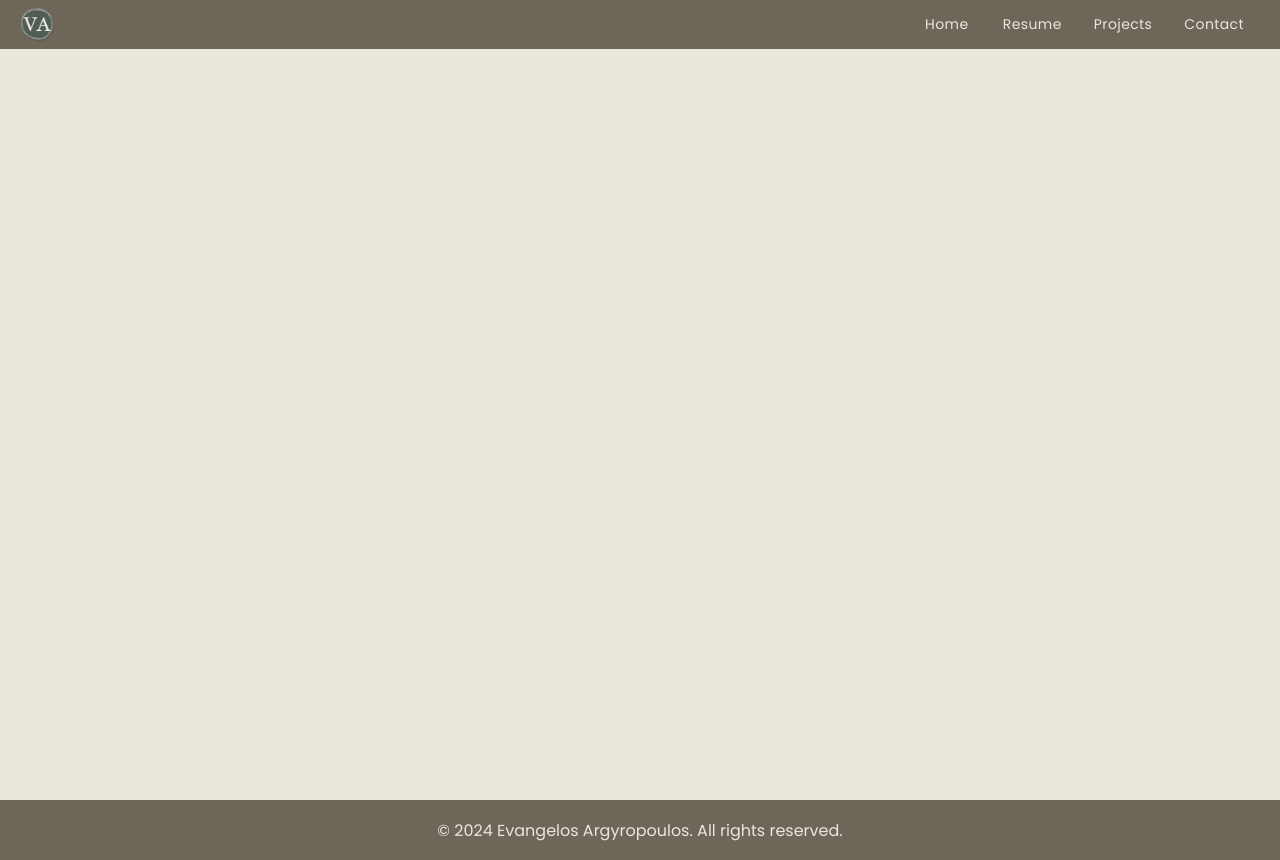
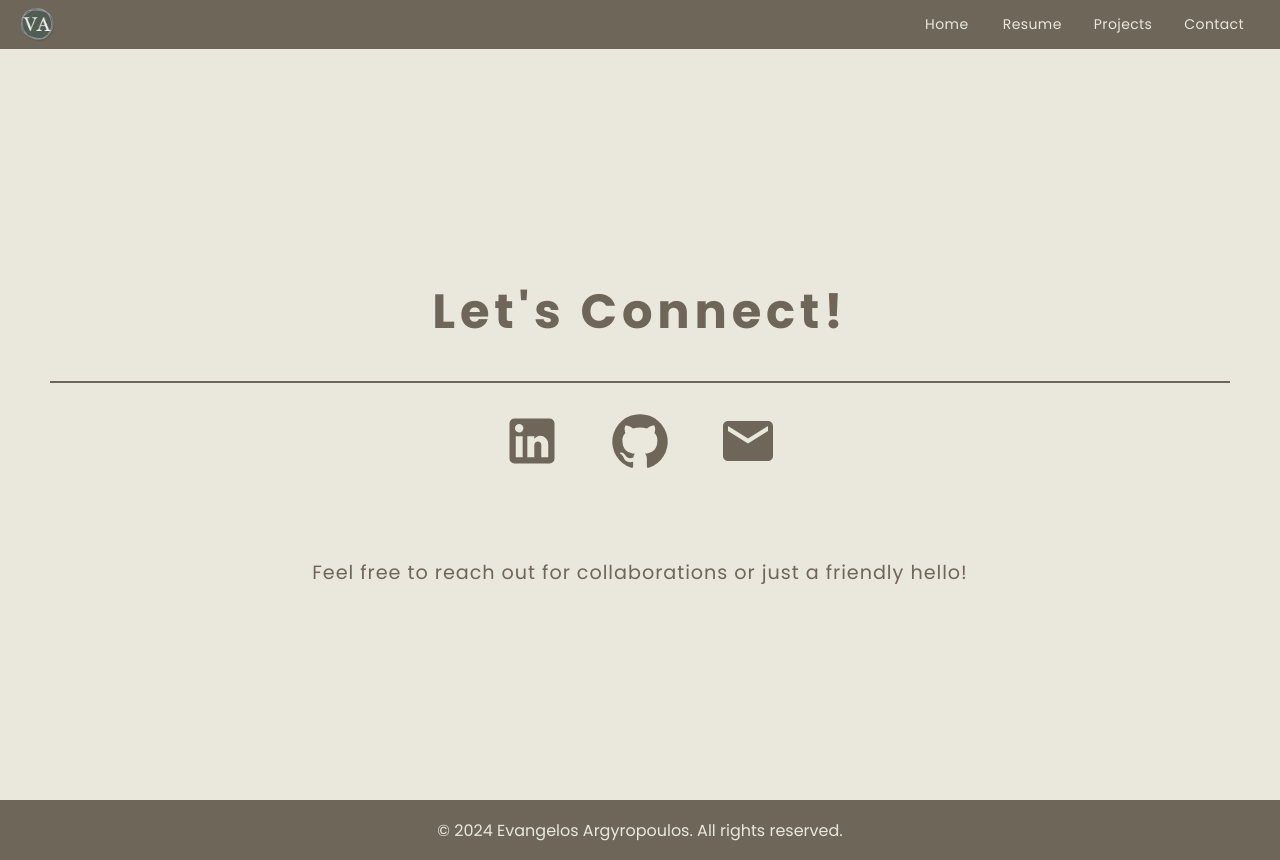
Before and after one commit to Vaggelis-Arg/vaggelis-arg.github.io, a React (Create React App) app: page /contact in a window 1280 px wide. Built offline with nearby package versions, Linux system fonts and the light colour scheme.

Commit message:
added contact page

```diff
--- a/src/components/Contact.jsx
+++ b/src/components/Contact.jsx
@@ -1,4 +1,6 @@
 import React from 'react';
+import { Typography, Grid, IconButton, Box } from '@mui/material';
+import { LinkedIn, GitHub, Email } from '@mui/icons-material';
 
 const Contact = () => {
     return (
@@ -9,8 +11,105 @@ const Contact = () => {
                 minHeight: '100vh',
                 padding: '50px',
                 fontFamily: 'Poppins, sans-serif',
+                display: 'flex',
+                flexDirection: 'column',
+                alignItems: 'center',
+                justifyContent: 'center',
             }}
         >
+            <Typography
+                variant="h4"
+                align="center"
+                gutterBottom
+                sx={{
+                    marginBottom: '40px',
+                    marginTop: '70px',
+                    fontFamily: 'Poppins, sans-serif',
+                    color: '#6e6658',
+                    fontSize: '3rem',
+                    fontWeight: 'bold',
+                    letterSpacing: '0.1em',
+                }}
+            >
+                Let's Connect!
+            </Typography>
+
+            <Box
+                sx={{
+                    display: 'flex',
+                    justifyContent: 'center',
+                    alignItems: 'center',
+                    width: '100%',
+                    borderTop: '2px solid #6e6658',
+                    paddingTop: '20px',
+                    paddingBottom: '20px',
+                    marginBottom: '60px',
+                }}
+            >
+                <Grid container justifyContent="center" spacing={4}>
+                    <Grid item>
+                        <IconButton
+                            component="a"
+                            href="https://www.linkedin.com/in/vaggelis-argyropoulos"
+                            target="_blank"
+                            rel="noopener noreferrer"
+                            aria-label="LinkedIn"
+                            sx={{
+                                '&:hover': {
+                                    transform: 'scale(1.2)',
+                                    transition: 'transform 0.3s ease-in-out',
+                                },
+                            }}
+                        >
+                            <LinkedIn sx={{ color: '#6e6658', fontSize: 60 }} />
+                        </IconButton>
+                    </Grid>
+                    <Grid item>
+                        <IconButton
+                            component="a"
+                            href="https://github.com/Vaggelis-Arg"
+                            target="_blank"
+                            rel="noopener noreferrer"
+                            aria-label="GitHub"
+                            sx={{
+                                '&:hover': {
+                                    transform: 'scale(1.2)',
+                                    transition: 'transform 0.3s ease-in-out',
+                                },
+                            }}
+                        >
+                            <GitHub sx={{ color: '#6e6658', fontSize: 60 }} />
+                        </IconButton>
+                    </Grid>
+                    <Grid item>
+                        <IconButton
+                            component="a"
+                            href="mailto:vag.argyropoulos@gmail.com"
+                            aria-label="Email"
+                            sx={{
+                                '&:hover': {
+                                    transform: 'scale(1.2)',
+                                    transition: 'transform 0.3s ease-in-out',
+                                },
+                            }}
+                        >
+                            <Email sx={{ color: '#6e6658', fontSize: 60 }} />
+                        </IconButton>
+                    </Grid>
+                </Grid>
+            </Box>
+            <Typography
+                variant="body1"
+                align="center"
+                sx={{
+                    fontFamily: 'Poppins, sans-serif',
+                    fontSize: '1.2rem',
+                    color: '#6e6658',
+                    letterSpacing: '0.05em',
+                }}
+            >
+                Feel free to reach out for collaborations or just a friendly hello!
+            </Typography>
         </section>
     );
 };
--- a/src/components/Projects.jsx
+++ b/src/components/Projects.jsx
@@ -36,7 +36,14 @@ const Projects = () => {
                 variant="h4"
                 align="center"
                 gutterBottom
-                sx={{ marginBottom: '60px', marginTop: '70px', fontFamily: 'Poppins, sans-serif' }}
+                sx={{
+                    marginBottom: '40px',
+                    marginTop: '70px',
+                    fontFamily: 'Poppins, sans-serif',
+                    color: '#6e6658',
+                    fontSize: '2rem',
+                    letterSpacing: '0.1em',
+                }}
             >
                 Projects
             </Typography>
@@ -50,7 +57,7 @@ const Projects = () => {
                     flexDirection: isSmallScreen ? 'column' : 'row',
                     flexWrap: 'wrap',
                     '& > *': {
-                        flexBasis: isSmallScreen ? '100%' : '40%',
+                        flexBasis: isSmallScreen ? '100%' : '37%',
                         display: 'flex',
                         flexDirection: 'column',
                         justifyContent: 'space-between',
@@ -68,7 +75,7 @@ const Projects = () => {
                     }}
                 >
                     <CardContent>
-                        <Typography variant="h5" component="div">
+                        <Typography variant="h5" component="div" sx={{ fontWeight: 'bold', fontFamily: 'Merriweather, serif' }}>
                             BeConnected
                         </Typography>
                         <Typography
@@ -119,7 +126,7 @@ const Projects = () => {
                     }}
                 >
                     <CardContent>
-                        <Typography variant="h5" component="div">
+                        <Typography variant="h5" component="div" sx={{ fontWeight: 'bold', fontFamily: 'Merriweather, serif' }}>
                             C-data-structures
                         </Typography>
                         <Typography
--- a/src/components/Resume.jsx
+++ b/src/components/Resume.jsx
@@ -27,9 +27,16 @@ const Resume = () => {
             variant="h4"
             align="center"
             gutterBottom
-            sx={{ marginBottom: '60px' ,marginTop: '70px', fontFamily: 'Poppins, sans-serif' }}
+            sx={{
+                marginBottom: '40px',
+                marginTop: '70px',
+                fontFamily: 'Poppins, sans-serif',
+                color: '#6e6658',
+                fontSize: '2rem',
+                letterSpacing: '0.1em',
+            }}
         >
-            My Resume
+            Resume
         </Typography>
 
         <VerticalTimeline lineColor='#6e6658'>
```
Lines whose indentation alone changed are shown as unchanged.
